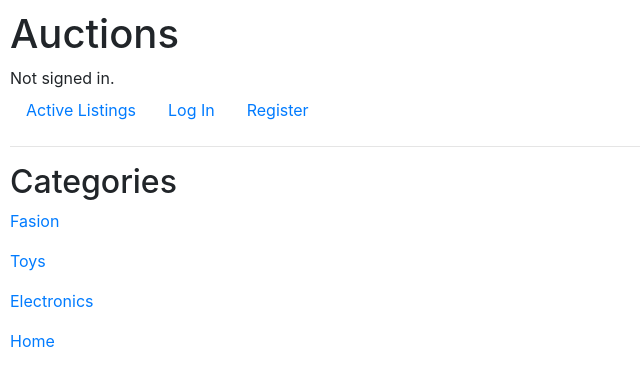
After one commit to b00gyv00gy/web50-projects-2020-x-commerce, a Django app: page /categories in a window 1280 px wide. The commit adds this page. Shown: the top 386 px of the page, without its empty margins (0-640 px from the left). Run offline with Django 3.2, Linux system fonts and the light colour scheme; data comes from the database, SQL or seed files in the repository; both versions use the stored data as it was after the commit; some libraries are stand-ins or nearby versions.

Commit message:
done categories

```diff
--- a/commerce/auctions/admin.py
+++ b/commerce/auctions/admin.py
@@ -1,8 +1,9 @@
 from django.contrib import admin
-from . models import User, Listing, Comment, Watchlist
+from . models import User, Listing, Comment, Watchlist, Category
 
 # Register your models here.
 admin.site.register(User)
 admin.site.register(Listing)
 admin.site.register(Comment)
 admin.site.register(Watchlist)
+admin.site.register(Category)
--- a/commerce/auctions/models.py
+++ b/commerce/auctions/models.py
@@ -5,14 +5,13 @@ from django.db import models
 class User(AbstractUser):
     pass
 
+class Category(models.Model):
+    name = models.CharField(max_length=64, default="empty")
+
+    def __str__(self):
+        return self.name
+
 class Listing(models.Model):
-
-    #class Category(models.TextChoices):
-    #    FASION = 'Fasion'
-    #    TOYS = 'Toys'
-    #    ELECTRONICS = 'Electronics'
-    #    HOME = 'Home'
-
     title = models.CharField(max_length=64, default="empty")
     description = models.TextField()
     bid = models.FloatField(default="0")
@@ -20,7 +19,10 @@ class Listing(models.Model):
     creator = models.ForeignKey(User, on_delete=models.CASCADE, null=True, related_name="%(class)s_foo")
     last_bidder = models.ForeignKey(User, on_delete=models.CASCADE, null=True, related_name="%(class)s_bar")
     status = models.BooleanField(default=True)
-    #category = models.TextChoices(choices=Category.choices)
+    category = models.ForeignKey(Category, on_delete=models.CASCADE, null=True, related_name="%(class)s_baz")
+
+    def __str__(self):
+        return self.title
 
 class Comment(models.Model):
     comment = models.TextField()
--- /dev/null
+++ b/commerce/auctions/templates/auctions/categories.html
@@ -0,0 +1,12 @@
+{% extends "auctions/layout.html" %}
+
+{% block body %}
+    <h2>Categories</h2>
+
+        {% for category in categories %}
+
+        <p><a href="{% url 'active_listings_in_category' category.name %}">{{category.name}}</a></p>
+
+        {%endfor%}
+
+{% endblock %}
--- a/commerce/auctions/templates/auctions/create_listing.html
+++ b/commerce/auctions/templates/auctions/create_listing.html
@@ -22,6 +22,9 @@
         <div class="form-group">
             <input class="form-control" type="text" name="imgURL" placeholder="URL to image">
         </div>
+        <div class="form-group">
+                {{ form.as_p }}
+        </div>
         <input class="btn btn-primary" type="submit" value="Create">
     </form>
 
--- a/commerce/auctions/templates/auctions/layout.html
+++ b/commerce/auctions/templates/auctions/layout.html
@@ -28,6 +28,9 @@
                     <a class="nav-link" href="{% url 'watchlist' %}">Watchlist</a>
                 </li>
                 <li class="nav-item">
+                    <a class="nav-link" href="{% url 'categories' %}">Categories</a>
+                </li>
+                <li class="nav-item">
                     <a class="nav-link" href="{% url 'logout' %}">Log Out</a>
                 </li>
             {% else %}
--- a/commerce/auctions/urls.py
+++ b/commerce/auctions/urls.py
@@ -9,5 +9,7 @@ urlpatterns = [
     path("register", views.register, name="register"),
     path("create_listing", views.create_listing, name="create_listing"),
     path("listings/<str:title>/", views.listing_page, name="listing_page"),
-    path("watchlist", views.watchlist, name="watchlist")
+    path("watchlist", views.watchlist, name="watchlist"),
+    path("categories", views.categories, name="categories"),
+    path("categories/<str:title>/", views.active_listings_in_category, name="active_listings_in_category")
 ]
--- a/commerce/auctions/views.py
+++ b/commerce/auctions/views.py
@@ -5,13 +5,15 @@ from django.shortcuts import render, get_object_or_404
 from django.urls import reverse
 from django import forms
 
-from .models import User, Listing, Comment, Watchlist
+from .models import User, Listing, Comment, Watchlist, Category
+
+class CategoryForm(forms.Form):
+    category = forms.ModelChoiceField(queryset=Category.objects.all())
 
 def index(request):
     return render(request, "auctions/index.html",{
         "listings": Listing.objects.all()
     })
-
 
 def login_view(request):
     if request.method == "POST":
@@ -66,6 +68,8 @@ def register(request):
 
 def create_listing(request):
 
+    form = CategoryForm(request.POST)
+
     if request.method == "POST":
         title = request.POST["title"]
         description = request.POST["description"]
@@ -73,8 +77,11 @@ def create_listing(request):
         imgURL = request.POST["imgURL"]
         creator = request.user
         last_bidder = request.user
+        if form.is_valid():
+            category = form.cleaned_data['category']
+
         try:
-            listing = Listing(title=title, description=description, bid=bid, imgURL=imgURL, creator=creator)
+            listing = Listing(title=title, description=description, bid=bid, imgURL=imgURL, creator=creator, category=category)
             listing.save()
         except IntegrityError:
             return render(request, "auctions/create_listing.html", {
@@ -82,7 +89,9 @@ def create_listing(request):
             })
         return HttpResponseRedirect(reverse("index"))
     else:
-        return render(request, "auctions/create_listing.html")
+        return render(request, "auctions/create_listing.html",{
+        "form": form
+    })
 
 def listing_page(request, title):
 
@@ -165,3 +174,17 @@ def watchlist(request):
     return render(request, "auctions/watchlist.html",{
         "watchlists": Watchlist.objects.filter(user=request.user)
     })
+
+def categories(request):
+    return render(request, "auctions/categories.html",{
+        "categories": Category.objects.all()
+    })
+
+def active_listings_in_category(request, title):
+
+    category = get_object_or_404(Category, name=title)
+    listings = Listing.objects.filter(category=category)
+
+    return render(request, "auctions/index.html",{
+        "listings": listings
+    })
```
Also changed, not shown: commerce/auctions/migrations/0017_auto_20210512_1154.py (added), commerce/db.sqlite3.
